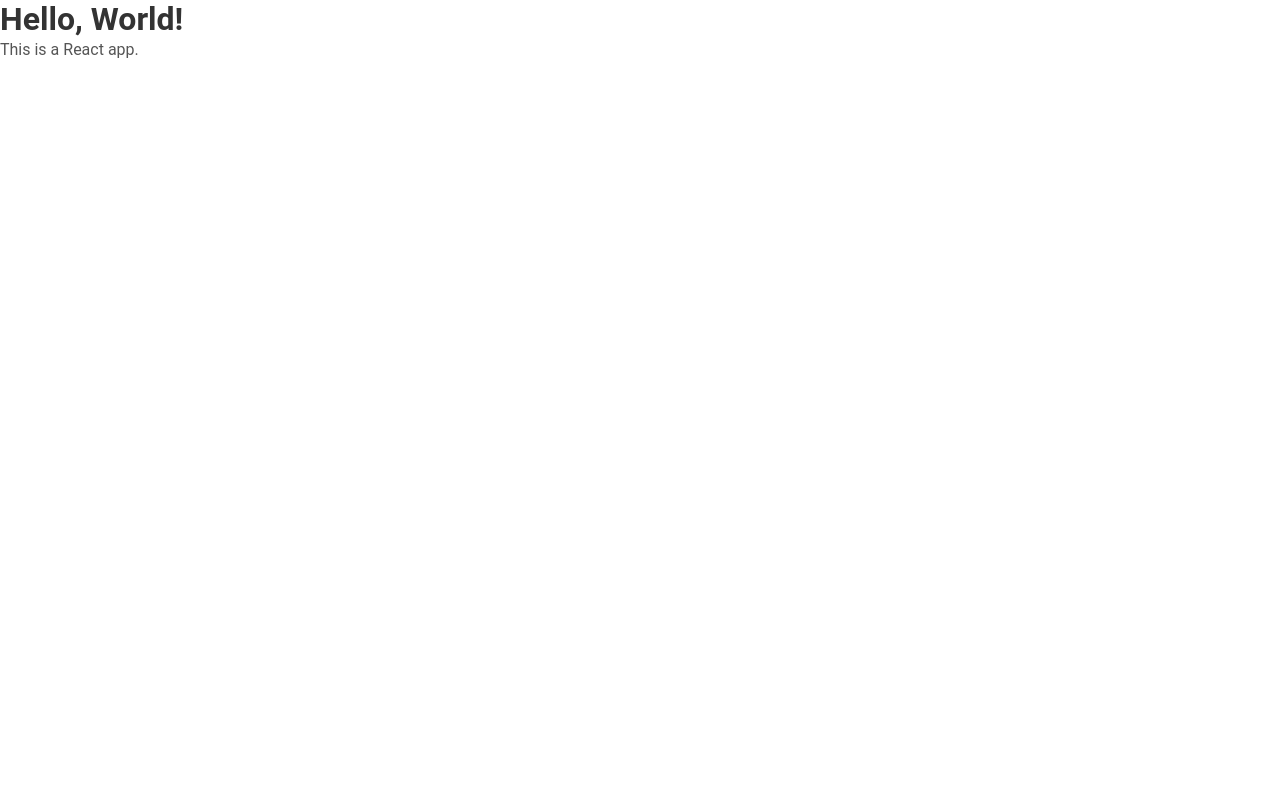
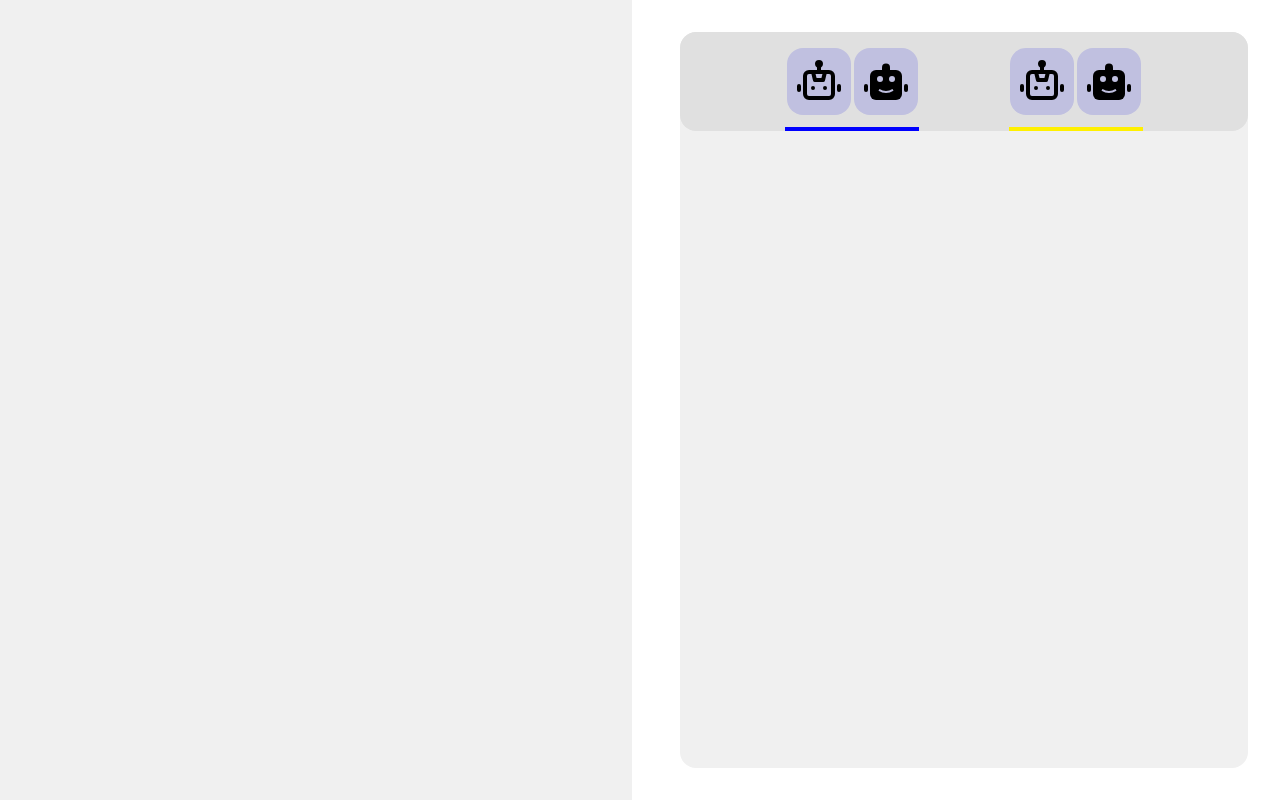
Before and after one commit to Eagletech-robotic/simulator, a React (Vite) app: page / in a window 1280 px wide. Built offline with nearby package versions, Linux system fonts and the light colour scheme.

Commit message:
Create basic layout for App and buttons for robots in Controller

```diff
--- a/src/App.tsx
+++ b/src/App.tsx
@@ -1,14 +1,40 @@
+import {
+    BlueColorIndicator,
+    ColorContainer,
+    Controls,
+    GameBoard,
+    Page,
+    PieceChooser,
+    YellowColorIndicator,
+} from './AppStyles'
+import PieceSelector from './components/PieceSelector'
 import { GlobalStyles } from './styles/commonStyles'
+
+import RobotIcon from './assets/robot-icon.svg'
+import PamiIcon from './assets/pami-icon.svg'
 
 export default function App() {
     return (
         <>
             <GlobalStyles />
 
-            <div>
-                <h1>Hello, World!</h1>
-                <p>This is a React app.</p>
-            </div>
+            <Page>
+                <GameBoard />
+                <Controls>
+                    <PieceChooser>
+                        <ColorContainer>
+                            <PieceSelector pieceIconSrc={RobotIcon} />
+                            <BlueColorIndicator />
+                            <PieceSelector pieceIconSrc={PamiIcon} />
+                        </ColorContainer>
+                        <ColorContainer>
+                            <PieceSelector pieceIconSrc={RobotIcon} />
+                            <YellowColorIndicator />
+                            <PieceSelector pieceIconSrc={PamiIcon} />
+                        </ColorContainer>
+                    </PieceChooser>
+                </Controls>
+            </Page>
         </>
     )
 }
--- /dev/null
+++ b/src/AppStyles.ts
@@ -0,0 +1,54 @@
+import styled, { css } from 'styled-components'
+
+export const Page = styled.div`
+    display: grid;
+    grid-template-columns: 1fr 1fr;
+    grid-column-gap: 1rem;
+    height: 100vh;
+`
+
+export const GameBoard = styled.div`
+    height: 100%;
+    background-color: #f0f0f0;
+`
+
+export const Controls = styled.div`
+    display: flex;
+    flex-direction: column;
+    background-color: #f0f0f0;
+    margin: 2rem;
+    border-radius: 1rem;
+`
+
+export const PieceChooser = styled.div`
+    display: flex;
+    justify-content: space-evenly;
+    padding: 1rem;
+    background-color: #e0e0e0;
+    border-radius: 1rem;
+`
+
+export const ColorContainer = styled.div`
+    display: flex;
+    align-items: center;
+    justify-content: space-around;
+    width: 25%;
+    position: relative;
+`
+
+const ColorIndicator = css`
+    position: absolute;
+    bottom: -1rem;
+    height: 4px;
+    width: 100%;
+`
+
+export const BlueColorIndicator = styled.div`
+    ${ColorIndicator}
+    background-color: #0000ff;
+`
+
+export const YellowColorIndicator = styled.div`
+    ${ColorIndicator}
+    background-color: #fff000;
+`
--- /dev/null
+++ b/src/components/PieceSelector/index.tsx
@@ -0,0 +1,9 @@
+import { PieceIcon, PieceName, StyledPieceSelector } from './styles'
+
+export default function PieceSelector({ pieceIconSrc }: { pieceIconSrc: string }) {
+    return (
+        <StyledPieceSelector>
+            <PieceIcon src={pieceIconSrc} />
+        </StyledPieceSelector>
+    )
+}
--- /dev/null
+++ b/src/components/PieceSelector/styles.ts
@@ -0,0 +1,21 @@
+import styled from 'styled-components'
+
+export const StyledPieceSelector = styled.div`
+    border-radius: 1rem;
+    background-color: #c0c0e0;
+    padding: 0.5rem;
+
+    &:hover {
+        background-color: #b0b0d0;
+    }
+`
+
+export const PieceIcon = styled.img`
+    width: 3rem;
+    height: 3rem;
+`
+
+export const PieceName = styled.div`
+    font-size: 0.75rem;
+    text-align: center;
+`
--- a/tsconfig.json
+++ b/tsconfig.json
@@ -1,7 +1,7 @@
 {
     "compilerOptions": {
         "target": "ESNext",
-        "types": ["vite/client", "vite-plugin-svgr/client"],
+        "types": ["vite/client"],
         "lib": ["DOM", "DOM.Iterable", "ESNext"],
         "useDefineForClassFields": true,
         "allowJs": false,
```
Also changed, not shown: src/assets/pami-icon.svg (added), src/assets/robot-icon.svg (added).
